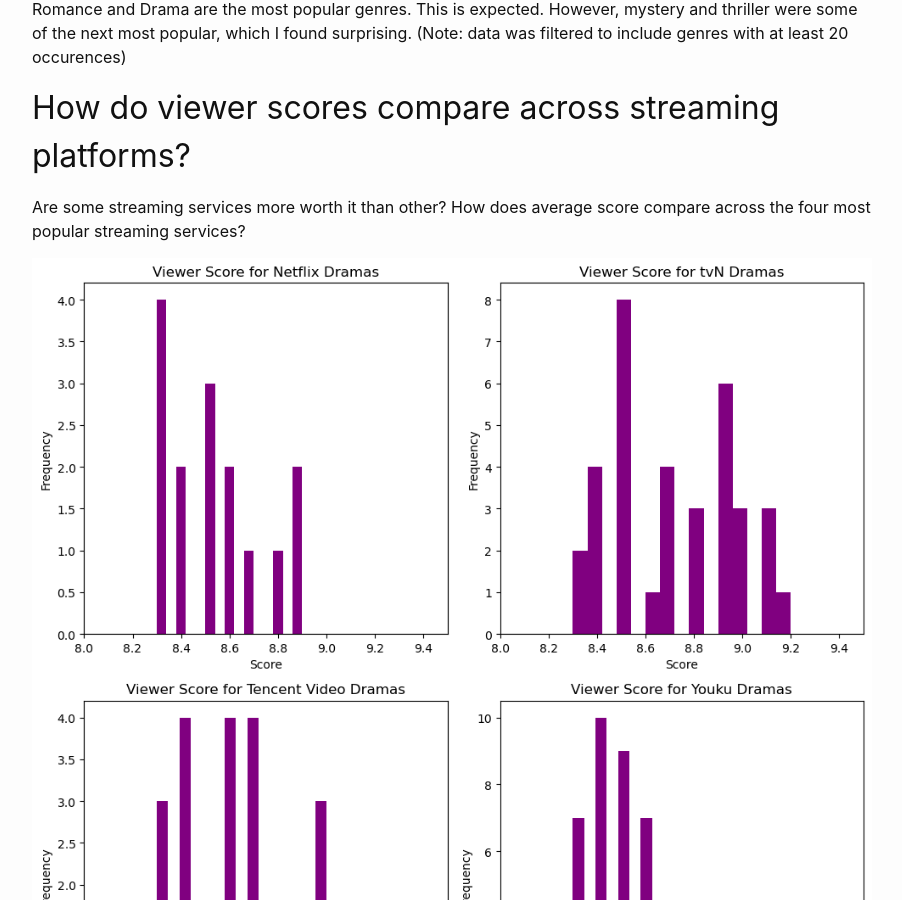
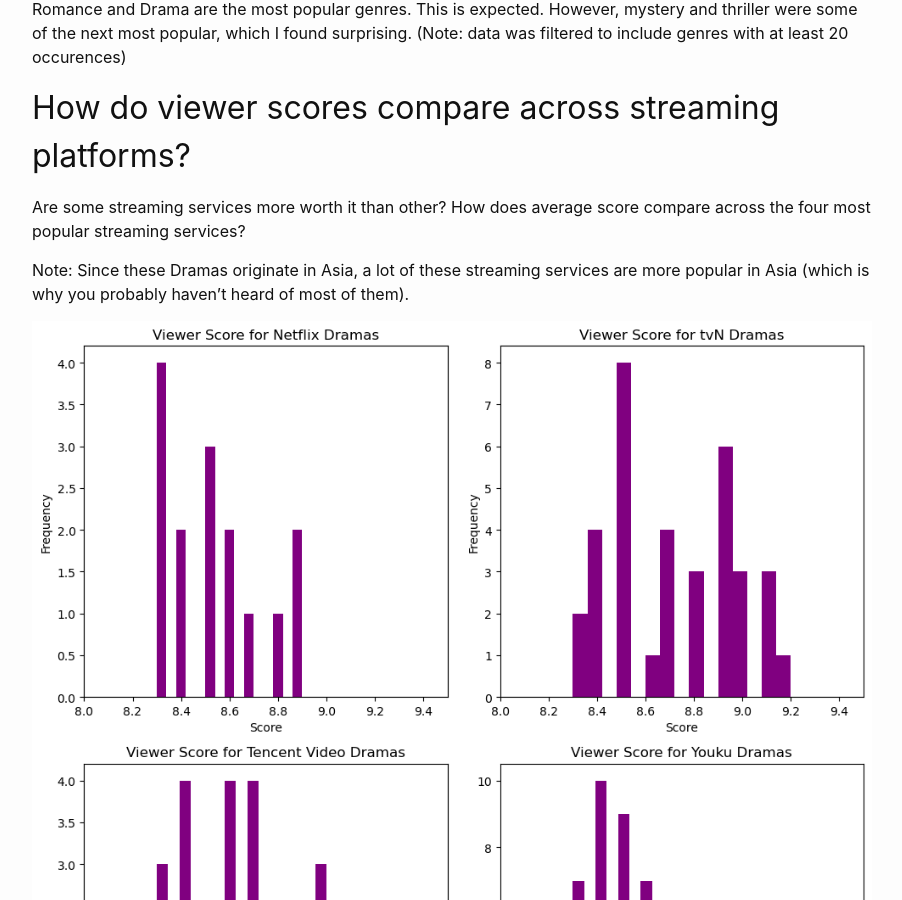
Before and after one commit to camilla47/camilla47.github.io, a Jekyll site: the page built from _posts/2023-12-09-eda.md, in a window 1280 px wide and 900 px high, scrolled down 2377 px. Shown: the whole window, without its empty margins (188-1090 px from the left). Built offline with Jekyll 4.4.1, drawn with Linux system fonts in a browser that asks for light colours; comment, search, counter and statistics services are not loaded.

Commit message:
explanation about networks

```diff
--- a/_posts/2023-12-09-eda.md
+++ b/_posts/2023-12-09-eda.md
@@ -36,6 +36,8 @@ Romance and Drama are the most popular genres. This is expected. However, myster
 
 Are some streaming services more worth it than other? How does average score compare across the four most popular streaming services?
 
+Note: Since these Dramas originate in Asia, a lot of these streaming services are more popular in Asia (which is why you probably haven't heard of most of them).
+
 ![Figure]({{site.url}}/{{site.baseurl}}/assets/images/network_vs_score.png)
 
 Once again, there doesn't seem to be a significant difference between these four popular services. tvN has the highest scores around 9.2, but this isn't enough to convince me to change my subscriptions.
```
